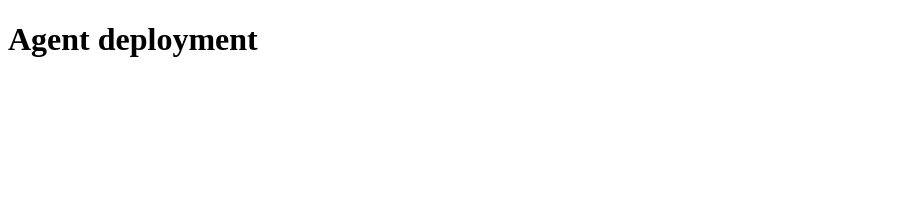
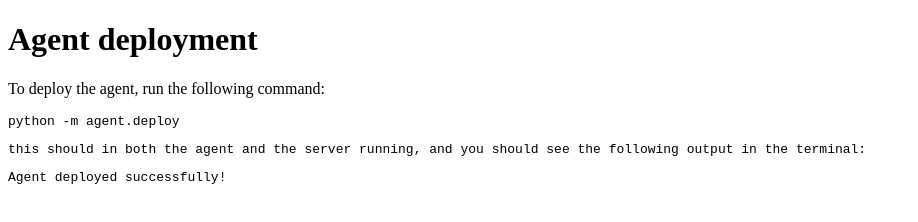
Before and after one commit to premprakaash/DeploymentAgent, a plain HTML site: page index.html in a window 1280 px wide. Shown: the whole page, without its empty margins (0-918 px from the left). Drawn offline with Linux system fonts and the light colour scheme.

Commit message:
added two field with paragraph

```diff
--- a/index.html
+++ b/index.html
@@ -7,5 +7,9 @@
 </head>
 <body>
     <h1>Agent deployment</h1>
+    <p>To deploy the agent, run the following command:</p>
+    <pre><code>python -m agent.deploy</code></pre>
+     <pre><code></code>this should in both the agent and the server running, and you should see the following output in the terminal:</code></pre>
+    <pre><code>Agent deployed successfully!</code></pre>
 </body>
 </html>
```
